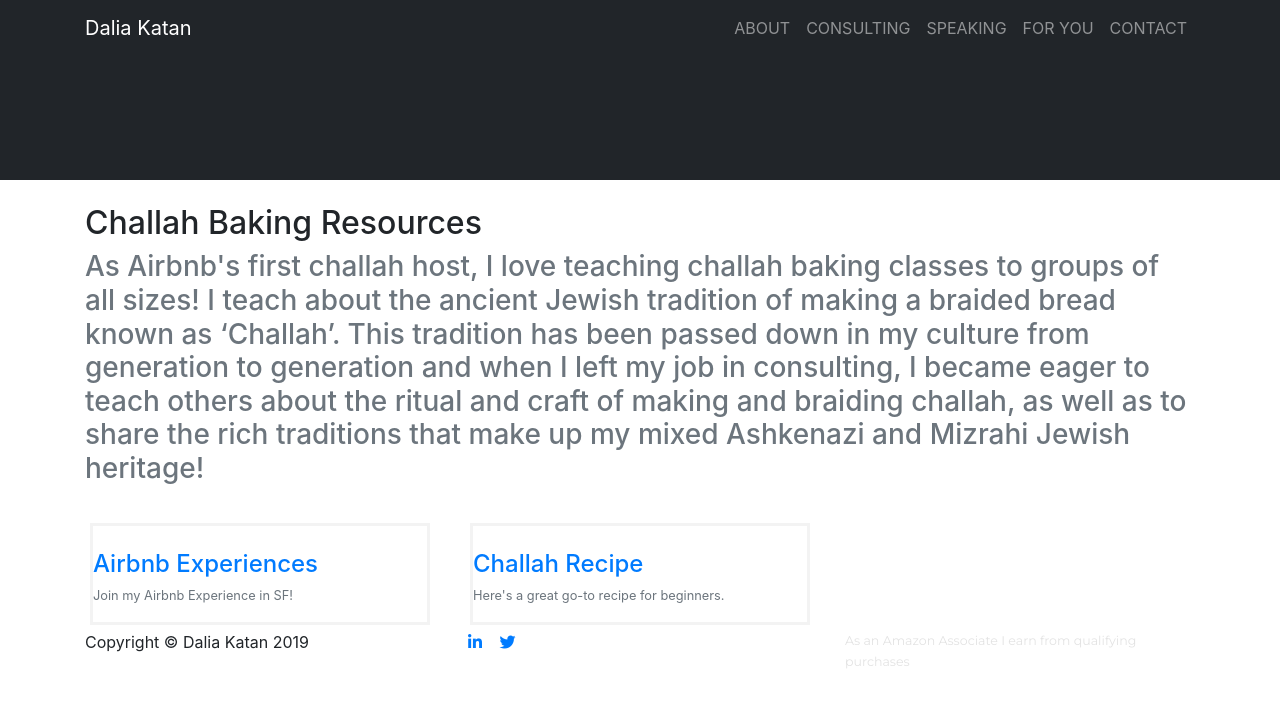
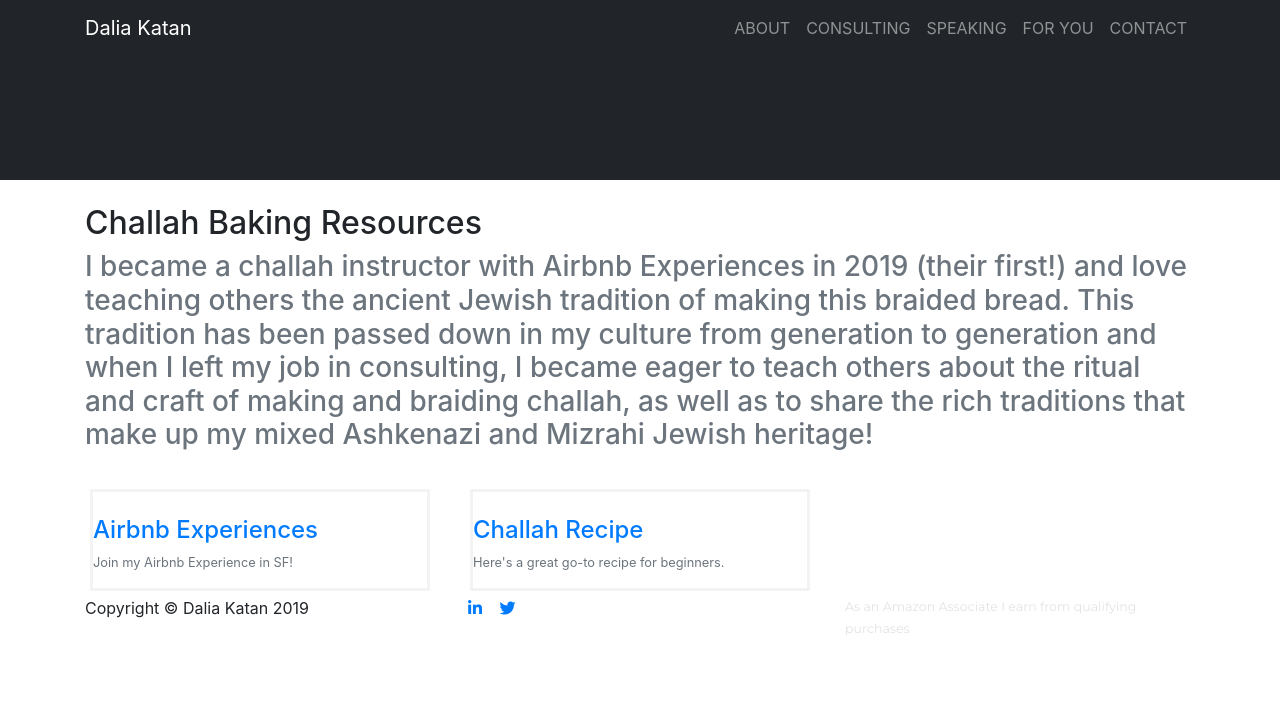
Before and after one commit to dalkat/dalkat.github.io, a Jekyll site: the page built from challah.md, in a window 1280 px wide. Shown: the top 707 px of the page. Built offline with Jekyll 4.4.1, drawn with Linux system fonts in a browser that asks for light colours; nearby versions of some CDN libraries; some web fonts are replaced; library files that are not in the unit come from our copies.

Commit message:
Update challah.yml

```diff
--- a/_data/challah.yml
+++ b/_data/challah.yml
@@ -5,7 +5,7 @@ intro:
 
 contentarea:
   heading: Challah Baking Resources
-  subheading: As Airbnb's first challah host, I love teaching challah baking classes to groups of all sizes! I teach about the ancient Jewish tradition of making a braided bread known as ‘Challah’. This tradition has been passed down in my culture from generation to generation and when I left my job in consulting, I became eager to teach others about the ritual and craft of making and braiding challah, as well as to share the rich traditions that make up my mixed Ashkenazi and Mizrahi Jewish heritage!
+  subheading: I became a challah instructor with Airbnb Experiences in 2019 (their first!) and love teaching others the ancient Jewish tradition of making this braided bread. This tradition has been passed down in my culture from generation to generation and when I left my job in consulting, I became eager to teach others about the ritual and craft of making and braiding challah, as well as to share the rich traditions that make up my mixed Ashkenazi and Mizrahi Jewish heritage!
 referrals:
   members:
     - name: Airbnb Experiences
```
